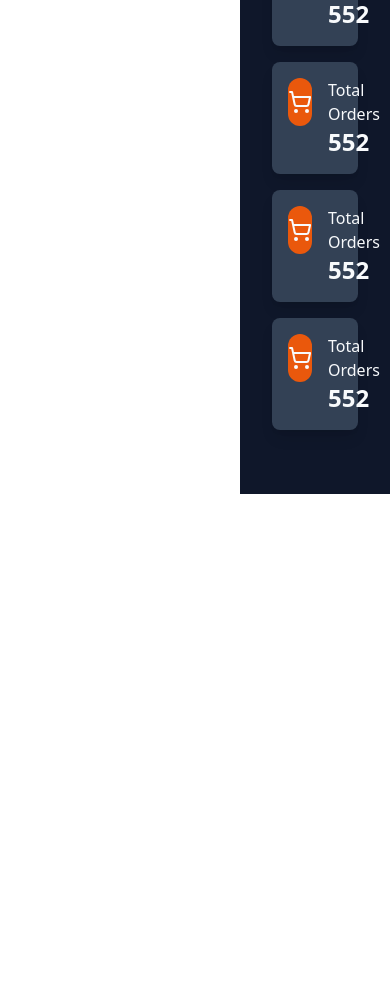
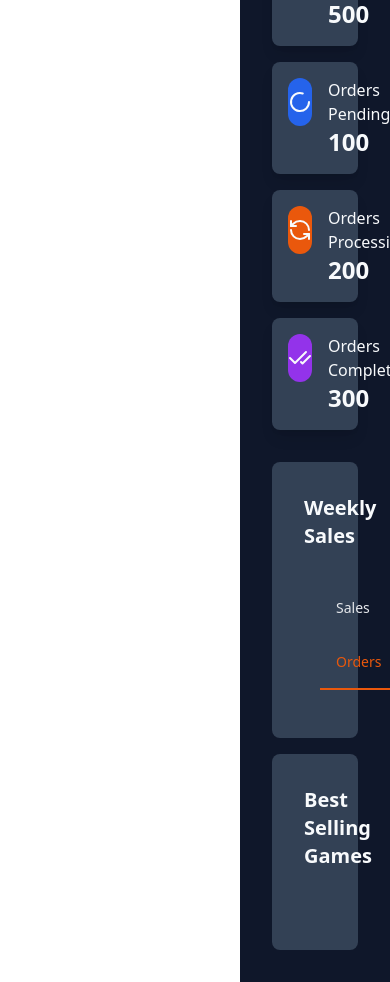
Before and after one commit to Pipegil/control-diario, a Next.js app: page /dashboard in a window 390 px wide. Shown: the part 1130-2112 px from the top of the page. Before the commit the page ends 1624 px from the top, so only its background shows below. Built offline with nearby package versions, Linux system fonts and the light colour scheme.

Commit message:
Multi-Vendor Ecommerce | Online Store App With Next js 14: Kickstarting with Dashboard - #001 2:27:39

```diff
--- a/app/(back-office)/dashboard/page.jsx
+++ b/app/(back-office)/dashboard/page.jsx
@@ -1,3 +1,4 @@
+import DashboardCharts from "@/components/backoffice/DashboardCharts";
 import Heading from "@/components/backoffice/Heading";
 import LargeCards from "@/components/backoffice/LargeCards";
 import SmallCards from "@/components/backoffice/SmallCards";
@@ -12,6 +13,7 @@ export default function page() {
       {/* Small Cards */}
       <SmallCards />
       {/* Charts */}
+      <DashboardCharts />
       {/* Recent Orders Table */}
     </div>
   );
--- /dev/null
+++ b/components/backoffice/BestSellingGamesChart.jsx
@@ -0,0 +1,41 @@
+"use client";
+
+import React from "react";
+import { Chart as ChartJS, ArcElement, Tooltip, Legend } from "chart.js";
+import { Pie } from "react-chartjs-2";
+
+ChartJS.register(ArcElement, Tooltip, Legend);
+
+export default function BestSellingGames() {
+  const data = {
+    labels: ["X-Z-Full", "Binguito-Letter", "Letter Accumulated", "3x1000"],
+    datasets: [
+      {
+        label: "Number of votes",
+        data: [50, 10, 20, 20],
+        backgroundColor: [
+          "rgb(22, 163, 74)",
+          "rgb(37, 99, 235)",
+          "rgb(234, 88, 12)",
+          "rgb(147, 51, 234)",
+        ],
+        borderColor: [
+          "rgb(22, 101, 52)",
+          "rgb(30, 64, 175)",
+          "rgb(154, 52, 18)",
+          "rgb(107, 33, 168)",
+        ],
+        borderWidth: 4,
+      },
+    ],
+  };
+  return (
+    <div className="bg-slate-700 p-8 rounded-lg">
+      <h2 className="text-xl font-bold mb-4">Best Selling Games</h2>
+      {/* Chart */}
+      <div className="p-4">
+        <Pie data={data} />
+      </div>
+    </div>
+  );
+}
--- /dev/null
+++ b/components/backoffice/DashboardCharts.jsx
@@ -0,0 +1,10 @@
+import React from "react";
+import WeeklySalesChart from "./WeeklySalesChart";
+import BestSellingGamesChart from "./BestSellingGamesChart";
+
+export default function DashboardCharts() {
+  return <div className="grid grid-cols-1 lg:grid-cols-2 gap-4">
+    <WeeklySalesChart />
+    <BestSellingGamesChart />
+  </div>;
+}
--- a/components/backoffice/SmallCard.jsx
+++ b/components/backoffice/SmallCard.jsx
@@ -1,16 +1,17 @@
-import { ShoppingCart } from "lucide-react";
+import { Icon, ShoppingCart } from "lucide-react";
 import React from "react";
 
-export default function SmallCard() {
+export default function SmallCard({ data }) {
+  const { title, number, iconBackgroundColor, icon: Icon } = data;
   return (
     <div className="rounded-lg shadow-lg bg-slate-700 p-4">
       <div className="flex space-x-4">
-        <div className="w-12 h-12 bg-orange-600 rounded-full items-center flex justify-center">
-          <ShoppingCart className="" />
+        <div className={`w-12 h-12 ${iconBackgroundColor} rounded-full items-center flex justify-center`}>
+          <Icon className="" />
         </div>
         <div className="">
-          <p>Total Orders</p>
-          <h3 className="text-2xl font-bold">552</h3>
+          <p>{title}</p>
+          <h3 className="text-2xl font-bold">{number}</h3>
         </div>
       </div>
     </div>
--- a/components/backoffice/SmallCards.jsx
+++ b/components/backoffice/SmallCards.jsx
@@ -1,33 +1,38 @@
 import React from "react";
 import SmallCard from "./SmallCard";
+import { CheckCheck, Loader2, RefreshCcw, ShoppingCart } from "lucide-react";
 
 export default function SmallCards() {
   const orderStatus = [
     {
       title: "Total Orders",
-      sales: 110000,
-      color: "bg-green-600",
+      number: 500,
+      iconBackgroundColor: "bg-green-600",
+      icon: ShoppingCart,
     },
     {
       title: "Orders Pending",
-      sales: 100,
-      color: "bg-blue-600",
+      number: 100,
+      iconBackgroundColor: "bg-blue-600",
+      icon: Loader2,
     },
     {
       title: "Orders Processing",
-      sales: 200,
-      color: "bg-orange-600",
+      number: 200,
+      iconBackgroundColor: "bg-orange-600",
+      icon: RefreshCcw,
     },
     {
       title: "Orders Completed",
-      sales: 300,
-      color: "bg-purple-600",
+      number: 300,
+      iconBackgroundColor: "bg-purple-600",
+      icon: CheckCheck,
     },
   ];
   return (
     <div className="grid grid-cols-1 sm:grid-cols-2 md:grid-cols-3 lg:grid-cols-4 gap-4 py-8">
-      {orderStatus.map((item, index) => (
-        <SmallCard />
+      {orderStatus.map((data, index) => (
+         <SmallCard data={data} />
       ))}
     </div>
   );
--- /dev/null
+++ b/components/backoffice/WeeklySalesChart.jsx
@@ -0,0 +1,41 @@
+"use client";
+import React, { useState } from "react";
+
+export default function WeeklySalesChart() {
+  const tabs = [
+    {
+      title: "Sales",
+      type: "sales",
+    },
+    {
+      title: "Orders",
+      type: "orders",
+    },
+  ];
+  const [chartToBeDisplayed, setChartToBeDisplayed] = useState("sales");
+  return (
+    <div className="bg-slate-700 p-8 rounded-lg">
+      <h2 className="text-xl font-bold mb-4">Weekly Sales</h2>
+      <div className="p-4">
+        {/* Tabs */}
+        <div className="text-sm font-medium text-center text-gray-200 border-b border-gray-400 dark:text-gray-400 dark:border-gray-700">
+          <ul className="flex flex-wrap -mb-px">
+            <li className="me-2">
+              <button className="inline-block p-4 border-b-2 border-transparent rounded-t-lg hover:text-gray-300 hover:border-gray-100 dark:hover:text-gray-100">
+                Sales
+              </button>
+            </li>
+            <li className="me-2">
+              <button
+                className="inline-block p-4 text-orange-600 border-b-2 border-orange-600 rounded-t-lg active dark:text-orange-500 dark:border-orange-500"
+                aria-current="page">
+                Orders
+              </button>
+            </li>
+          </ul>
+        </div>
+        {/* Content to be displayed */}
+      </div>
+    </div>
+  );
+}
```
